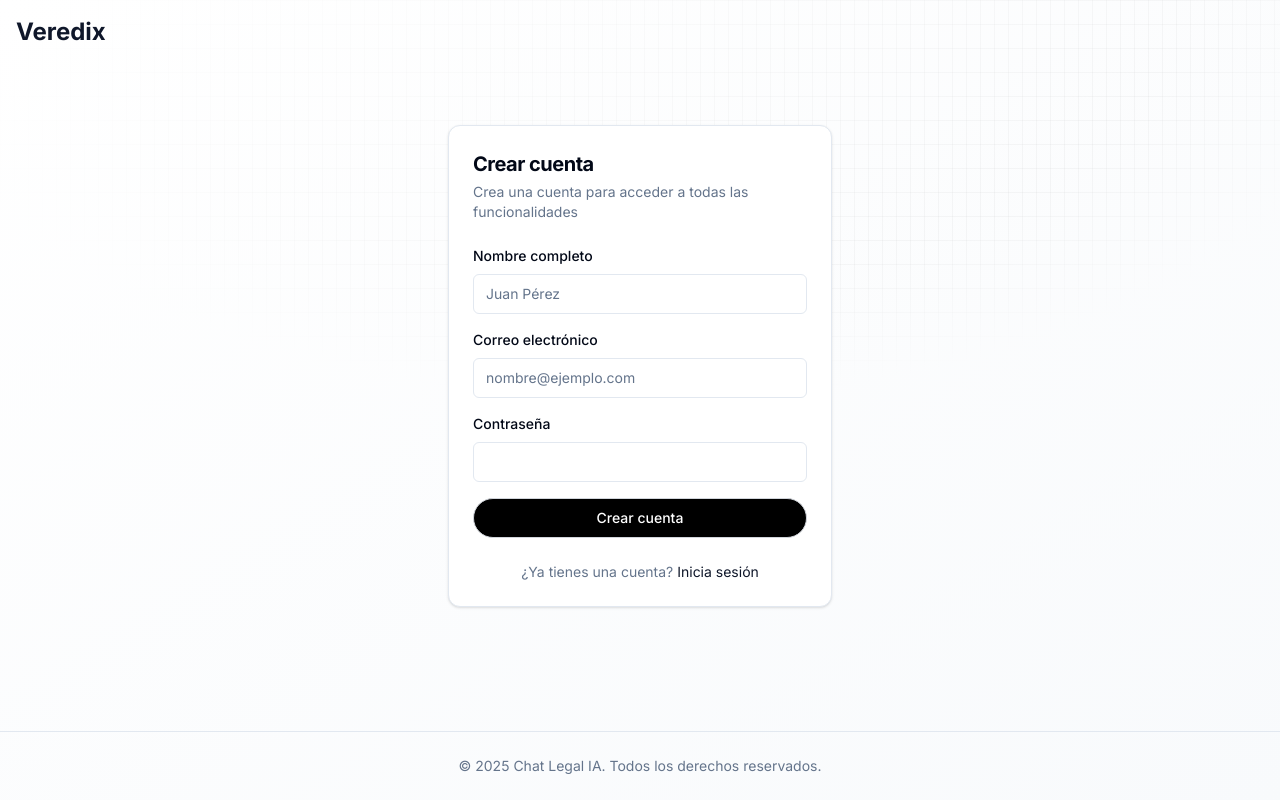
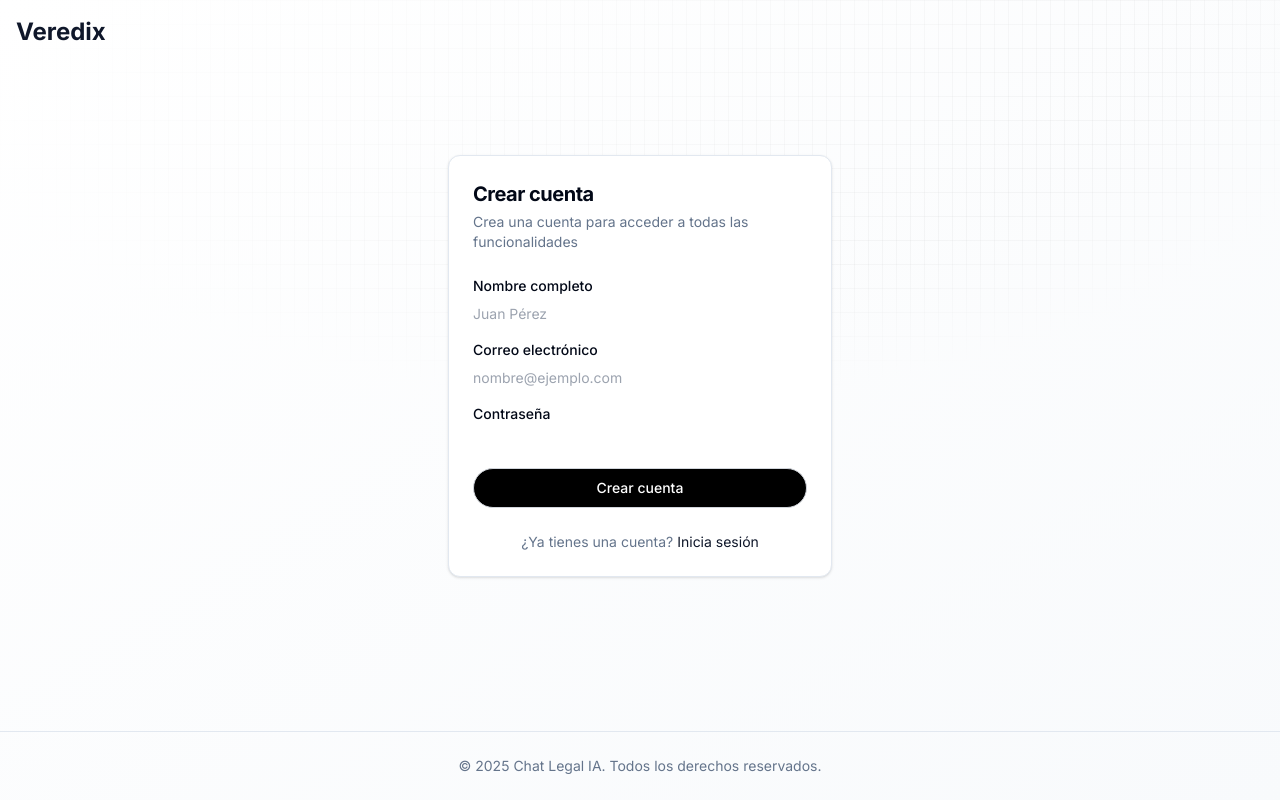
Before and after one commit to israelgo93/Veredix-Frontend, a Next.js app: page /auth/signup in a window 1280 px wide. Built offline with nearby package versions, Linux system fonts and the light colour scheme; no server answers; the database is empty.

Commit message:
Actualizacion de types y solucion de otros errores

```diff
--- a/src/components/ChatInterface.tsx
+++ b/src/components/ChatInterface.tsx
@@ -23,7 +23,7 @@ import ReactMarkdown from "react-markdown"
 import remarkGfm from "remark-gfm"
 import rehypeRaw from "rehype-raw"
 import { useChat, type Source } from "../hooks/useChat"
-import { useTheme } from "next-themes"
+//import { useTheme } from "next-themes"
 import AutoResizingTextarea from "./AutoResizingTextarea"
 import { Tooltip, TooltipContent, TooltipProvider, TooltipTrigger } from "@/components/ui/tooltip"
 import { DropdownMenu, DropdownMenuContent, DropdownMenuItem, DropdownMenuTrigger } from "@/components/ui/dropdown-menu"
@@ -299,14 +299,14 @@ export default function ChatInterface({ onChatStarted, onNewChat }: ChatInterfac
     isLoading,
     sources,
     userSessions,
-    currentUserId,
+    //currentUserId,
     currentChatId,
     loadSession,
     createNewChat,
     deleteSession,
     renameSession,
   } = useChat()
-  const { theme } = useTheme()
+  //const { theme } = useTheme()
   const { isAuthenticated, user, logout } = useAuth()
   const [isInitialView, setIsInitialView] = useState(true)
   const [input, setInput] = useState("")
@@ -321,7 +321,7 @@ export default function ChatInterface({ onChatStarted, onNewChat }: ChatInterfac
   const isScrollingRef = useRef(false)
   const [sidebarOpen, setSidebarOpen] = useState(false)
   const [showNewChatModal, setShowNewChatModal] = useState(false)
-  const [chatStarted, setChatStarted] = useState(false)
+  //const [setChatStarted] = useState(false)
 
   useEffect(() => {
     console.log("ChatInterface mounted")
@@ -332,8 +332,8 @@ export default function ChatInterface({ onChatStarted, onNewChat }: ChatInterfac
 
   useEffect(() => {
     if (!isInitialView) {
-      console.log("Chat started")
-      setChatStarted(true)
+      //console.log("Chat started")
+      //setChatStarted(true)
       onChatStarted?.()
     }
   }, [isInitialView, onChatStarted])
@@ -641,7 +641,7 @@ export default function ChatInterface({ onChatStarted, onNewChat }: ChatInterfac
                                       blockquote: ({ children }) => (
                                         <blockquote className={markdownStyles.blockquote}>{children}</blockquote>
                                       ),
-                                      code: ({ inline, children }) =>
+                                      code: ({ inline, children }: { inline?: boolean; children: React.ReactNode }) =>
                                         inline ? (
                                           <code className={markdownStyles.code}>{children}</code>
                                         ) : (
--- a/src/components/Sidebar.tsx
+++ b/src/components/Sidebar.tsx
@@ -41,10 +41,8 @@ export function Sidebar({
   toggleSidebar,
   isMobile,
   isAuthenticated,
-  userName,
   onNewChat,
   onLogout,
-  onLogin,
   sessions = [],
   onSessionSelect,
   onSessionDelete,
--- a/src/components/auth/login-form.tsx
+++ b/src/components/auth/login-form.tsx
@@ -13,9 +13,7 @@ import { cn } from "@/lib/utils"
 import { supabase } from "@/lib/supabase"
 import { useRouter } from "next/navigation"
 
-interface LoginFormProps extends React.HTMLAttributes<HTMLDivElement> {}
-
-export function LoginForm({ className, ...props }: LoginFormProps) {
+export function LoginForm({ className, ...props }: React.HTMLAttributes<HTMLDivElement>) {
   const [isLoading, setIsLoading] = useState<boolean>(false)
   const [email, setEmail] = useState<string>("")
   const [password, setPassword] = useState<string>("")
@@ -38,12 +36,10 @@ export function LoginForm({ className, ...props }: LoginFormProps) {
       }
 
       if (data.user) {
-        // Redirect to home page after successful login
-        // Session will be created when first message is sent
         router.push("/")
       }
     } catch (error) {
-      setError(error.message)
+      setError(error instanceof Error ? error.message : String(error))
     } finally {
       setIsLoading(false)
     }
--- a/src/components/auth/signup-form.tsx
+++ b/src/components/auth/signup-form.tsx
@@ -13,9 +13,7 @@ import { cn } from "@/lib/utils"
 import { supabase } from "@/lib/supabase"
 import { useRouter } from "next/navigation"
 
-interface SignUpFormProps extends React.HTMLAttributes<HTMLDivElement> {}
-
-export function SignUpForm({ className, ...props }: SignUpFormProps) {
+export function SignUpForm({ className, ...props }: React.HTMLAttributes<HTMLDivElement>) {
   const [isLoading, setIsLoading] = useState<boolean>(false)
   const [name, setName] = useState<string>("")
   const [email, setEmail] = useState<string>("")
@@ -44,12 +42,10 @@ export function SignUpForm({ className, ...props }: SignUpFormProps) {
       }
 
       if (data.user) {
-        // Redirect to home page after successful registration
-        // Session will be created when first message is sent
         router.push("/")
       }
     } catch (error) {
-      setError(error.message)
+      setError(error instanceof Error ? error.message : String(error))
     } finally {
       setIsLoading(false)
     }
--- a/src/components/ui/input.tsx
+++ b/src/components/ui/input.tsx
@@ -1,22 +1,14 @@
-import * as React from "react"
+"use client"
 
+import React from "react"
 import { cn } from "@/lib/utils"
 
-export interface InputProps extends React.InputHTMLAttributes<HTMLInputElement> {}
+export type InputProps = React.InputHTMLAttributes<HTMLInputElement>
 
-const Input = React.forwardRef<HTMLInputElement, InputProps>(({ className, type, ...props }, ref) => {
-  return (
-    <input
-      type={type}
-      className={cn(
-        "flex h-10 w-full rounded-md border border-input bg-background px-3 py-2 text-sm ring-offset-background file:border-0 file:bg-transparent file:text-sm file:font-medium placeholder:text-muted-foreground focus-visible:outline-none focus-visible:ring-2 focus-visible:ring-ring focus-visible:ring-offset-2 disabled:cursor-not-allowed disabled:opacity-50",
-        className,
-      )}
-      ref={ref}
-      {...props}
-    />
-  )
+const Input = React.forwardRef<HTMLInputElement, InputProps>((props, ref) => {
+  return <input ref={ref} className={cn("px-4 py-2 border rounded", props.className)} {...props} />
 })
+
 Input.displayName = "Input"
 
 export { Input }
--- a/src/contexts/AuthContext.tsx
+++ b/src/contexts/AuthContext.tsx
@@ -1,12 +1,12 @@
 "use client"
 
-import type React from "react"
-import { createContext, useContext, useState, useEffect } from "react"
+import React, { createContext, useContext, useState, useEffect } from "react"
 import { supabase } from "../lib/supabase"
+import type { User } from "@supabase/supabase-js"
 
 interface AuthContextType {
   isAuthenticated: boolean
-  user: any | null
+  user: User | null
   login: (email: string, password: string) => Promise<void>
   logout: () => Promise<void>
   loading: boolean
@@ -16,7 +16,7 @@ const AuthContext = createContext<AuthContextType | undefined>(undefined)
 
 export const AuthProvider: React.FC<{ children: React.ReactNode }> = ({ children }) => {
   const [isAuthenticated, setIsAuthenticated] = useState(false)
-  const [user, setUser] = useState<any | null>(null)
+  const [user, setUser] = useState<User | null>(null)
   const [loading, setLoading] = useState(true)
 
   useEffect(() => {
--- a/src/hooks/useChat.ts
+++ b/src/hooks/useChat.ts
@@ -3,7 +3,6 @@
 import { useState, useCallback, useRef, useEffect } from "react"
 import { supabase } from "../lib/supabase"
 import { getUserId } from "../lib/utils"
-import { v4 as uuidv4 } from "uuid"
 
 export interface Message {
   role: "user" | "assistant"
--- a/src/lib/utils.ts
+++ b/src/lib/utils.ts
@@ -19,7 +19,7 @@ export function getUserId() {
       sessionStorage.setItem("userId", userId)
     }
     return userId
-  } catch (error) {
+  } catch {
     // Fallback if sessionStorage is not available
     return generateRandomUserId()
   }
@@ -28,7 +28,7 @@ export function getUserId() {
 export function setUserIdInSession(userId: string) {
   try {
     sessionStorage.setItem("userId", userId)
-  } catch (error) {
-    console.error("Error setting userId in session:", error)
+  } catch {
+    console.error("Error setting userId in session:")
   }
 }
```
